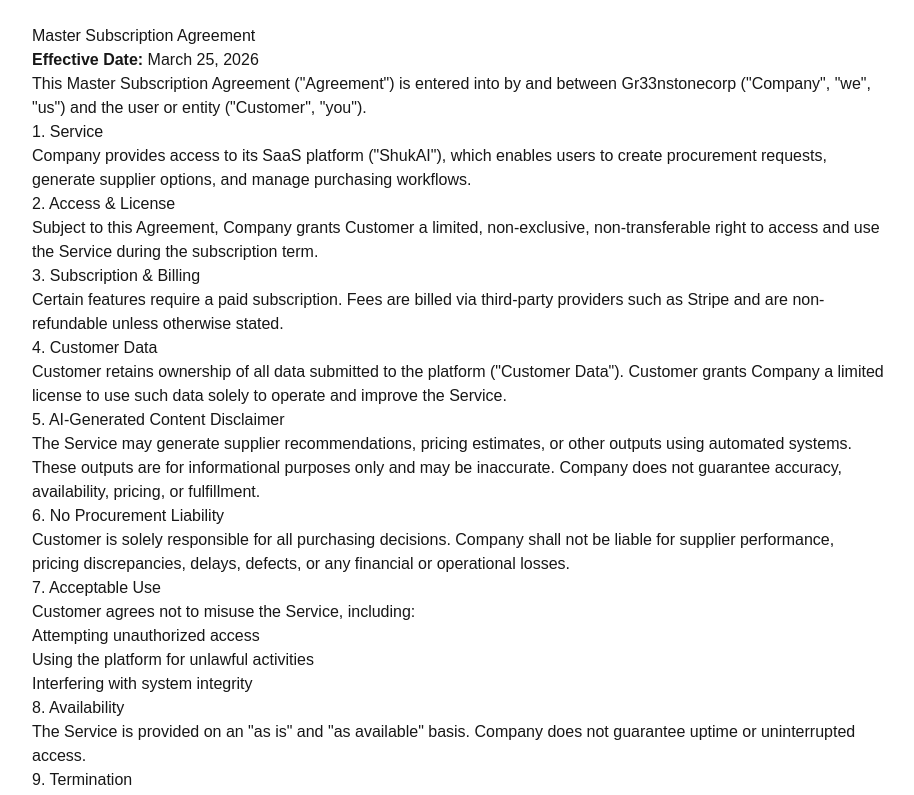
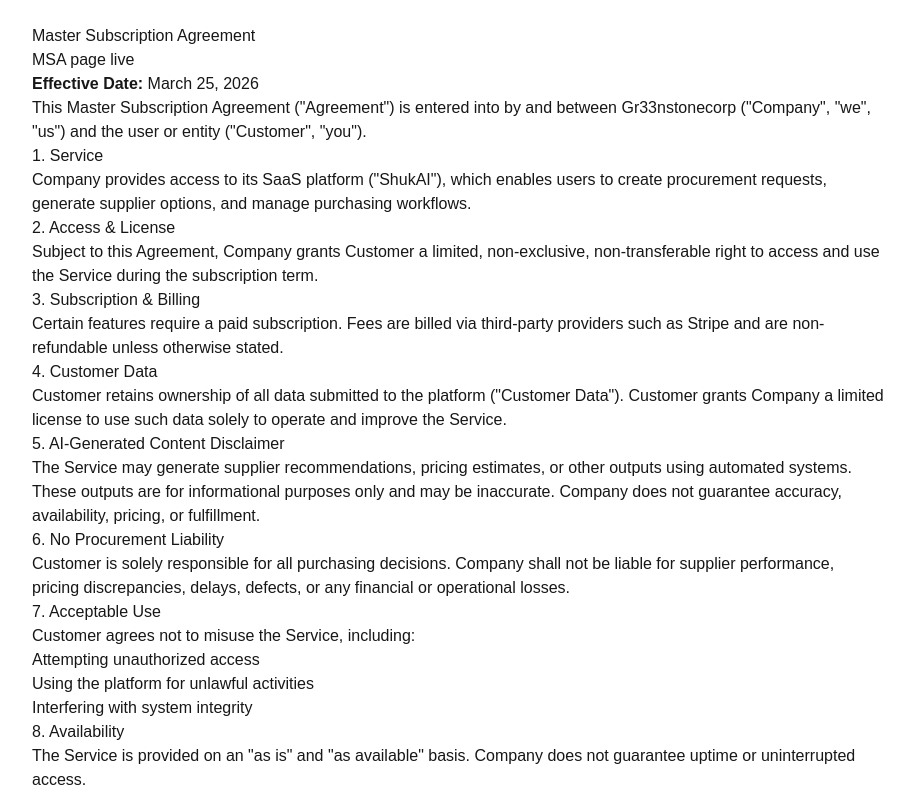
Before and after one commit to Gr33nstonecorp/shuka, a Next.js app: page /msa in a window 1280 px wide. Shown: the top 795 px of the page, without its empty margins (182-1096 px from the left). Built offline with nearby package versions, Linux system fonts and the light colour scheme.

Commit message:
Update page.tsx

```diff
--- a/app/msa/page.tsx
+++ b/app/msa/page.tsx
@@ -2,6 +2,7 @@ export default function MSAPage() {
   return (
     <main style={{ maxWidth: "900px", margin: "0 auto", padding: "24px" }}>
       <h1>Master Subscription Agreement</h1>
+      <p>MSA page live</p>
 
       <p><strong>Effective Date:</strong> March 25, 2026</p>
 
```
